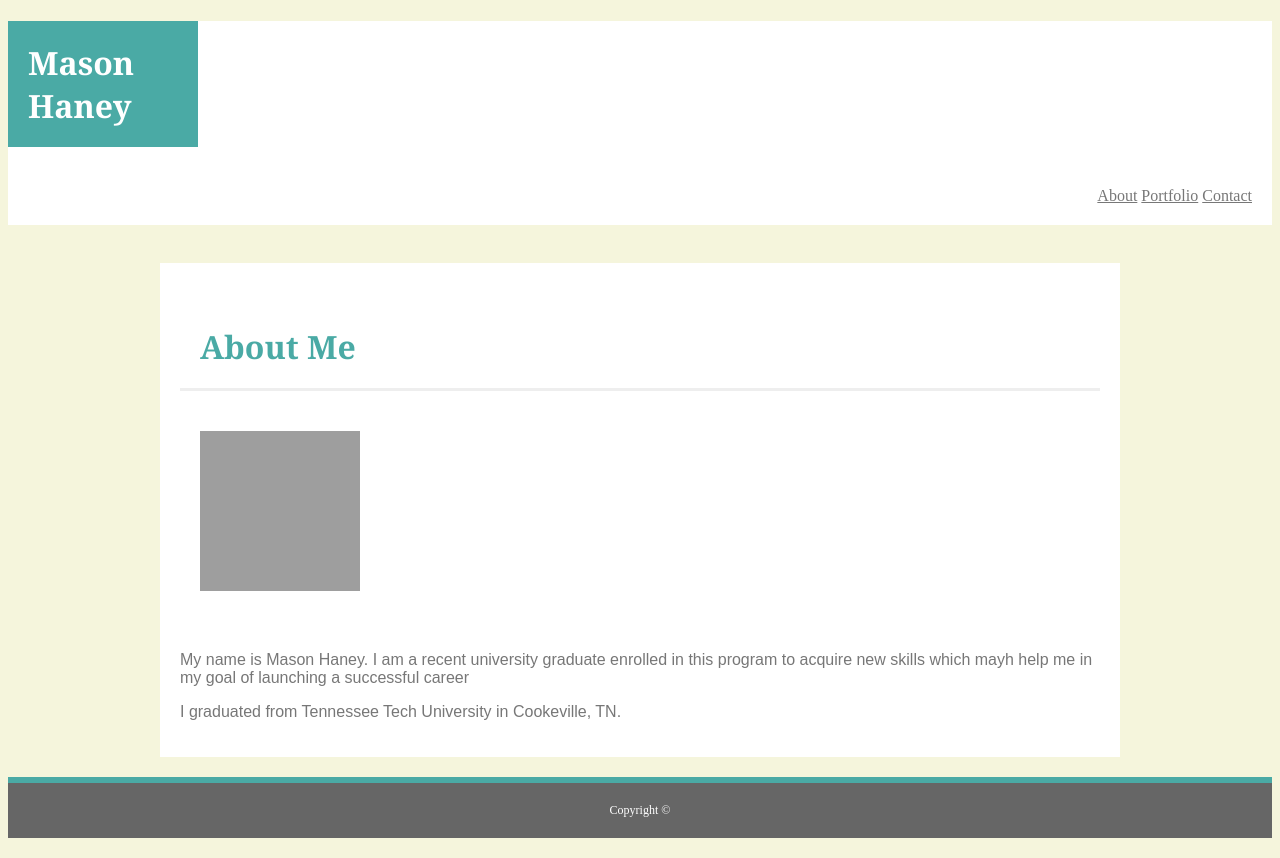
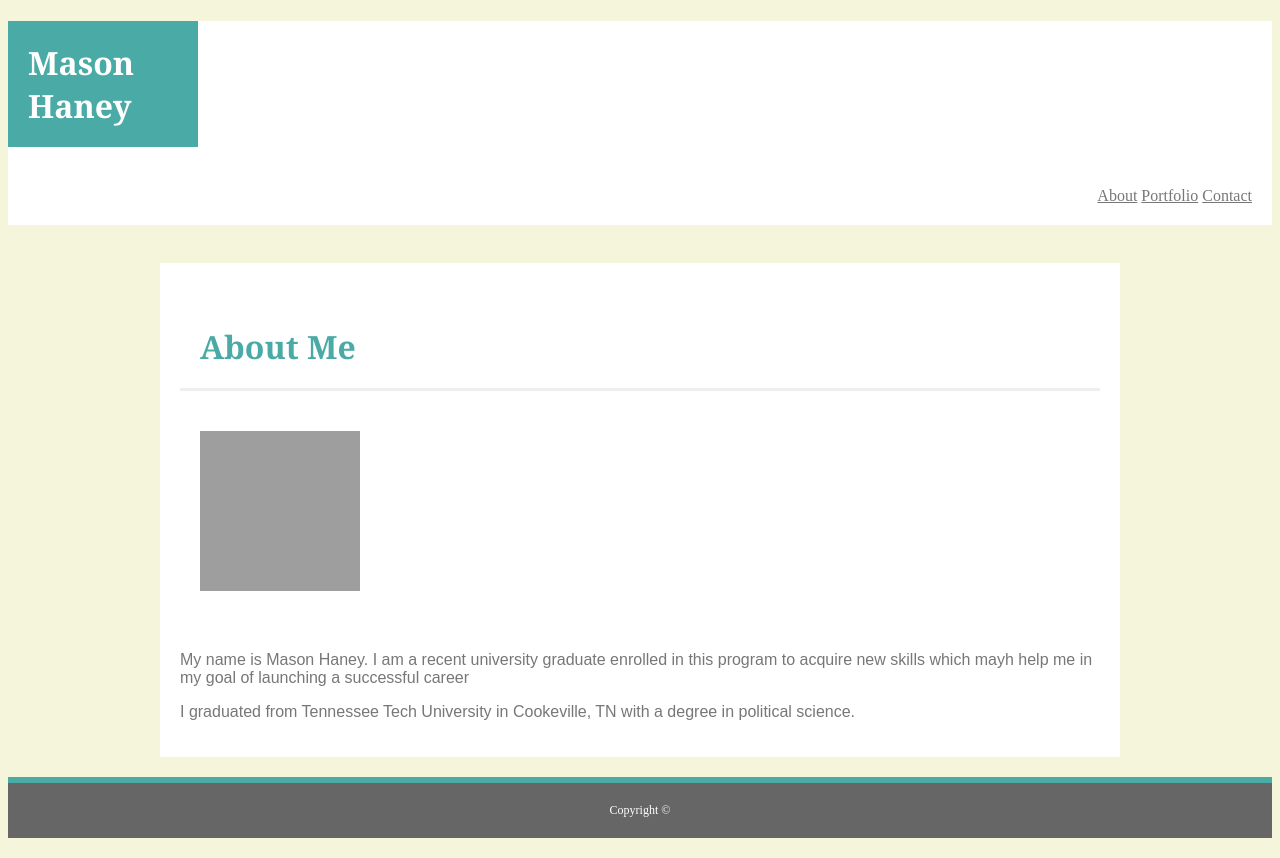
Before and after one commit to haneymason22/Basic-Portfolio, a plain HTML site: page index.html in a window 1280 px wide. Drawn offline with Linux system fonts and the light colour scheme; grey boxes are pictures that could not be loaded.

Commit message:
Pseudocode/comments

```diff
--- a/Assets/css/style.css
+++ b/Assets/css/style.css
@@ -61,7 +61,6 @@ body {
 #about1, #about2 {
     color: #777777;
     font-family: 'Arial', 'Helvetica Neue', Helvetica, sans-serif;
-
 }
 
 
--- a/index.html
+++ b/index.html
@@ -23,6 +23,7 @@
         <div class="main">
             <h1 id="About">About Me</h1>
 
+            <!-- Line text with floats? -->
             <img class="main profile" src="Assets/images/profileimage.JPG" alt="MyImage">
 
             <p id="about1">
@@ -30,7 +31,7 @@
             </p>
 
             <p id="about2">
-                I graduated from Tennessee Tech University in Cookeville, TN.
+                I graduated from Tennessee Tech University in Cookeville, TN with a degree in political science.
             </p>
         </div>
 
```
Also changed, not shown: portfolio.html (+1 -1 lines).
